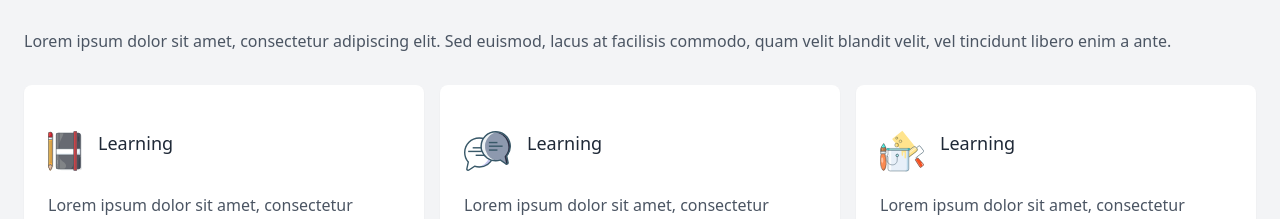
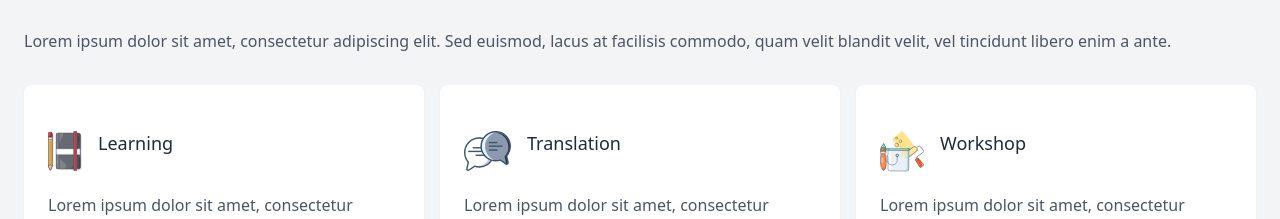
Before and after one commit to necromancer26/language-learning, a Next.js app: page / in a window 1280 px wide. Shown: the part 3223-3442 px from the top of the page. Built offline with nearby package versions, Linux system fonts and the light colour scheme; what tailwindcss-animation-delay, tailwindcss-filters would draw is missing.

Commit message:
correction

```diff
--- a/components/index/ai-component.tsx
+++ b/components/index/ai-component.tsx
@@ -23,13 +23,13 @@ export default function AIComponent() {
           />
           <ServiceCard
             serviceImage={Translation}
-            title="Learning"
+            title="Translation"
             description="Lorem ipsum dolor sit amet, consectetur adipiscing elit. Sed euismod, lacus at facilisis commodo, quam velit blandit velit, vel tincidunt libero enim a ante."
           />
 
           <ServiceCard
             serviceImage={Workshop}
-            title="Learning"
+            title="Workshop"
             description="Lorem ipsum dolor sit amet, consectetur adipiscing elit. Sed euismod, lacus at facilisis commodo, quam velit blandit velit, vel tincidunt libero enim a ante."
           />
         </div>
```
